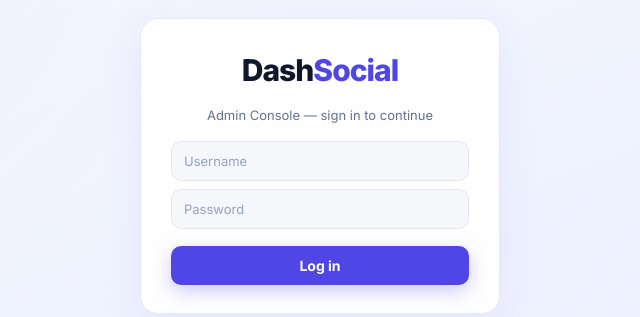
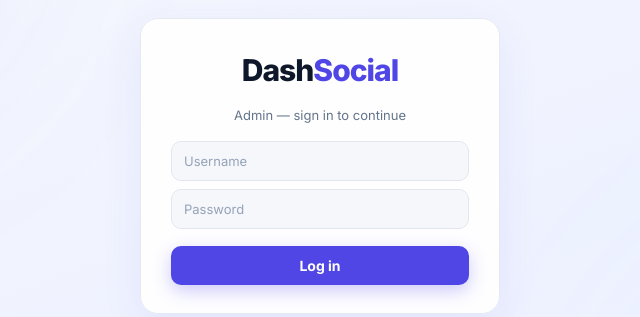
Before and after one commit to adtiyabhai01/chat, a Django app: page /admin/ in a window 1280 px wide. Shown: the part 220-537 px from the top of the page, without its empty margins (320-960 px from the left). Run offline with Django 5.2, Linux system fonts and the light colour scheme.

Commit message:
Change Admin Console to Admin

```diff
--- a/myapp/templates/admin.html
+++ b/myapp/templates/admin.html
@@ -38,7 +38,7 @@
     <div class="login-box">
         <div class="ig-card">
             <h1 class="ig-brand">Dash<span>Social</span></h1>
-            <p class="ig-tag" style="text-align:center;color:#64748b;font-size:13px;margin-bottom:18px;">Admin Console — sign in to continue</p>
+            <p class="ig-tag" style="text-align:center;color:#64748b;font-size:13px;margin-bottom:18px;">Admin — sign in to continue</p>
             {% if login_error %}
             <div class="ig-alert">{{ login_error }}</div>
             {% endif %}
@@ -59,7 +59,7 @@
 <div class="container">
 
     <div class="header">
-        <h1><i class="fas fa-user-shield"></i> Admin Console</h1>
+        <h1><i class="fas fa-user-shield"></i> Admin</h1>
         <div class="header-actions">
             <span class="admin-chip"><i class="fas fa-user"></i> {{ admin_user }}</span>
             <button class="btn btn-secondary" id="maintBtn" onclick="toggleMaintenance()"><i class="fas fa-tools"></i> <span id="maintText">Maintenance: …</span></button>
```
